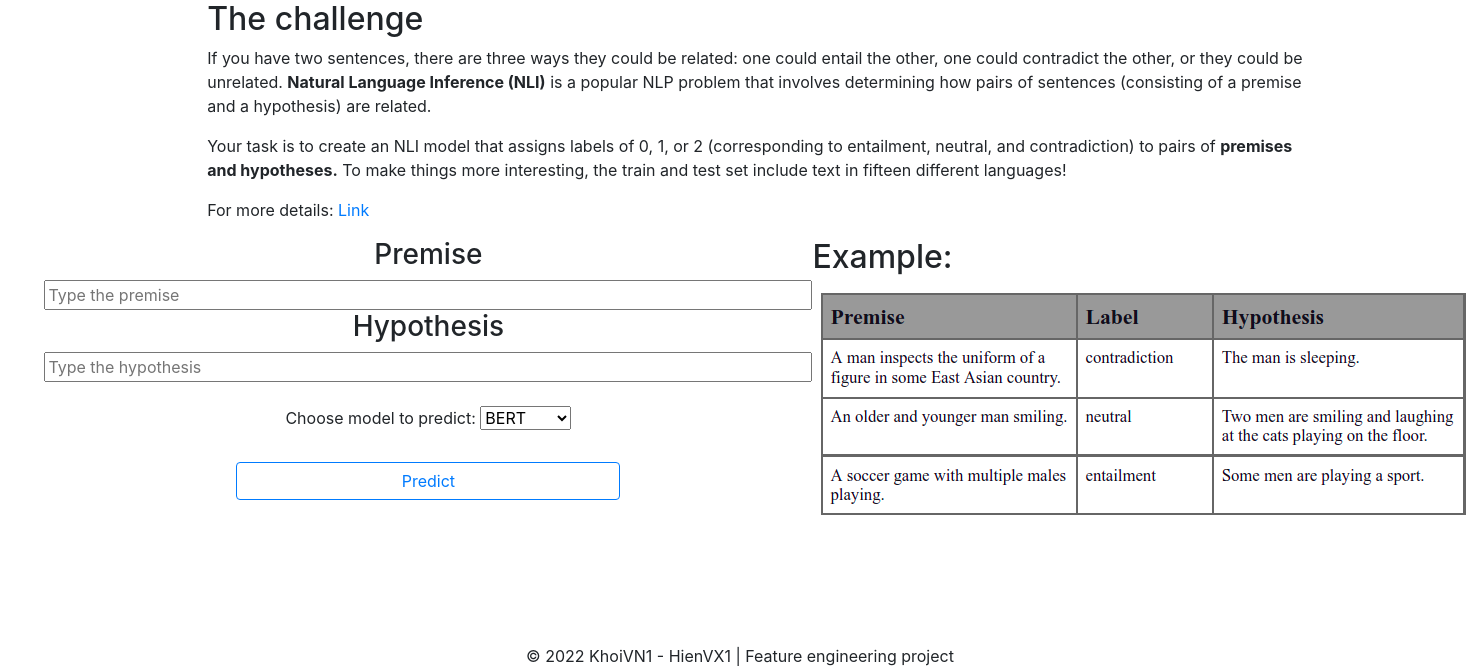
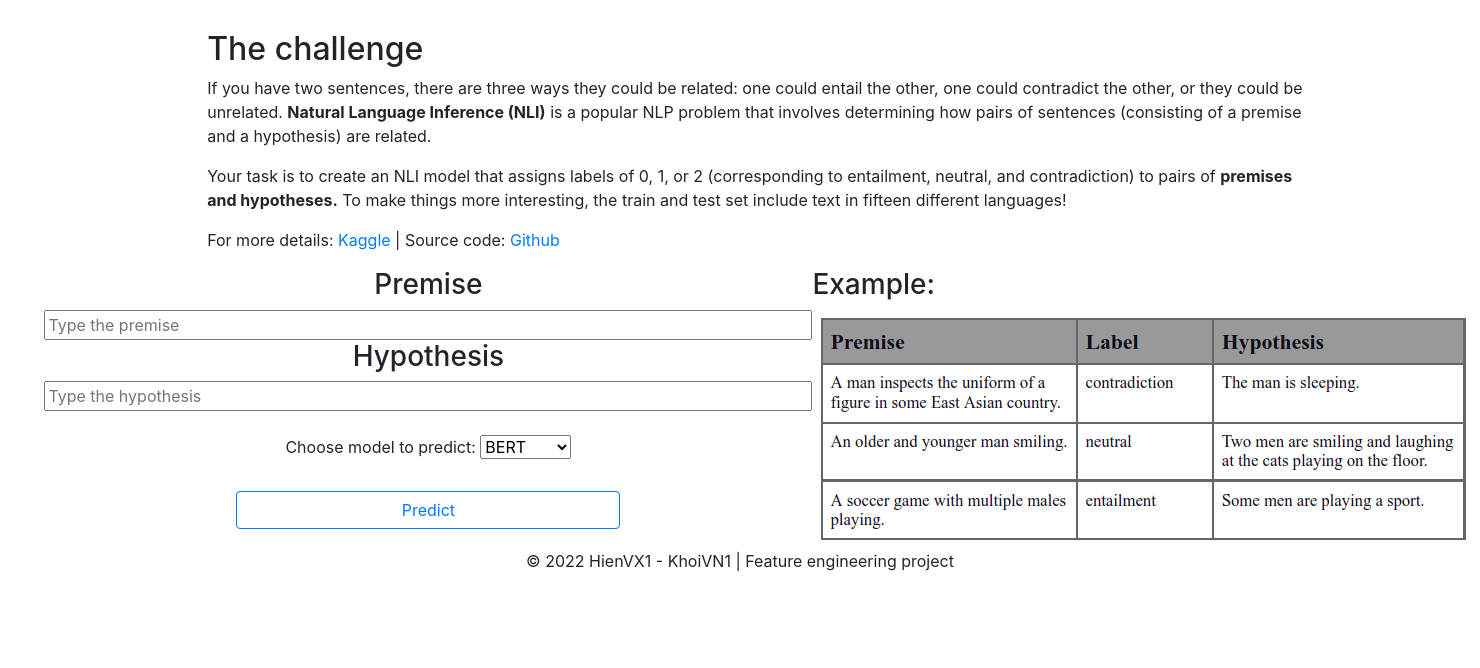
Before and after one commit to vnk8071/nli-end-to-end, a Flask app: page / in a window 1480 px wide. Shown: the part 132-800 px from the top of the page. Run offline with Flask 2, Linux system fonts and the light colour scheme; parts of the project's set-up code (start-up, migrations or seed data) failed here and were passed over; some libraries are stand-ins or nearby versions.

Commit message:
Update UI

```diff
--- a/app/static/nli.css
+++ b/app/static/nli.css
@@ -38,6 +38,7 @@ body {
 
 .content {
     padding-left: 3%;
+    padding-top: 2%;
 }
 
 .content-row {
@@ -49,7 +50,7 @@ body {
 }
 
 .footer {
-    width: 100%;
-    position: absolute;
+    position: block;
     bottom: 0;
+    text-align: center;
 }
--- a/app/templates/base.html
+++ b/app/templates/base.html
@@ -27,7 +27,7 @@
         {% block content %} {% endblock %}
     </div>
     <div class="footer">
-        <center>&copy; 2022 KhoiVN1 - HienVX1 | Feature engineering project</center>
+        <center>&copy; 2022 HienVX1 - KhoiVN1 | Feature engineering project</center>
     </div>
 </body>
 
--- a/app/templates/index.html
+++ b/app/templates/index.html
@@ -14,8 +14,8 @@
         contradiction) to pairs of <b>premises and hypotheses.</b> To make things more interesting, the train and test
         set include text in fifteen different languages!
     </p>
-    <p>For more details: <a href="https://www.kaggle.com/competitions/contradictory-my-dear-watson/overview">Link</a>
-    </p>
+    <p>For more details: <a href="https://www.kaggle.com/competitions/contradictory-my-dear-watson/overview">Kaggle</a>
+        | Source code: <a href="https://github.com/vnk8071/nli-end-to-end">Github</a></p>
 </div>
 <div class="content-row">
     <div class="content-column">
@@ -39,7 +39,7 @@
         </div>
     </div>
     <div class="content-column">
-        <h2>Example:</h2>
+        <h3>Example:</h3>
         <img src="static/images/sample.png">
     </div>
 </div>
```
